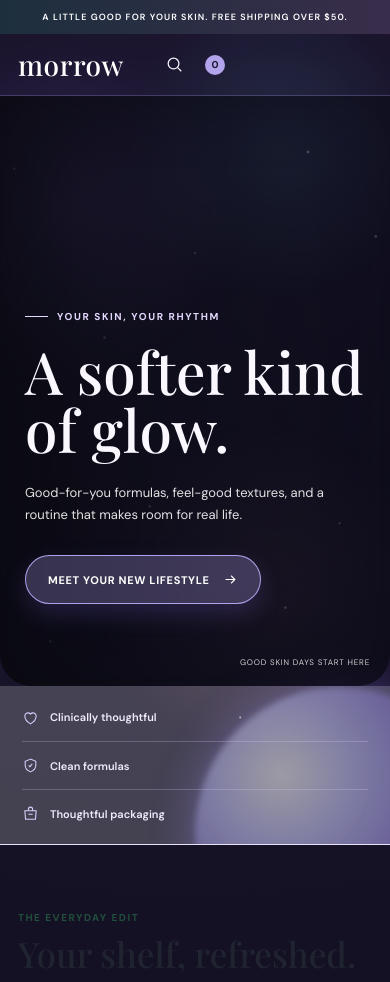
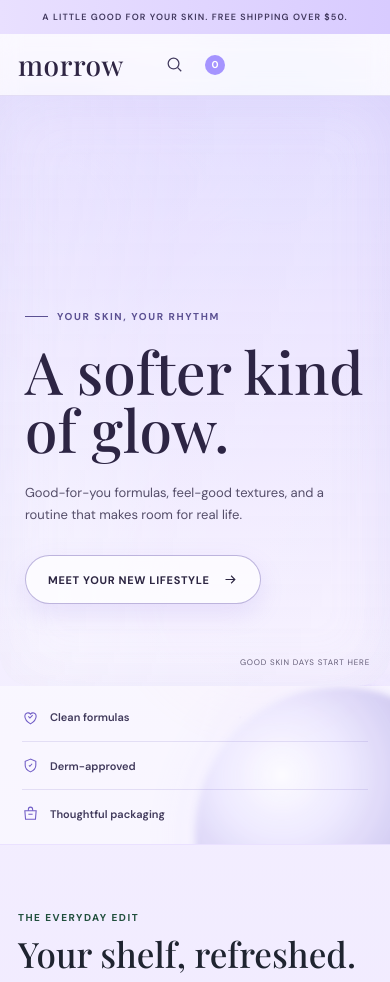
Before and after one commit to alaiya-h/quick-website, a plain HTML site: page index.html in a window 390 px wide. Shown: the top 982 px of the page. Drawn offline with nearby package versions, Linux system fonts and the light colour scheme.

Commit message:
feat: soften website background with a light purple palette

```diff
--- a/index.html
+++ b/index.html
@@ -24,6 +24,10 @@
       --lavender-deep: #b9a9ff;
       --coral: #ef6b50;
       --line: #eae1ff;
+      --bg-base: #f7f3ff;
+      --bg-soft: #efe9ff;
+      --bg-strong: #ddd1ff;
+      --hero-glow: rgba(181, 168, 255, 0.65);
       --serif: "Playfair Display", Georgia, serif;
       --sans: "DM Sans", sans-serif;
       --scroll-shift: 0px;
@@ -33,7 +37,7 @@
     html { scroll-behavior: smooth; }
     body {
       margin: 0;
-      background: radial-gradient(circle at top, #201a36 0%, #100d1c 43%, #090a12 100%);
+      background: linear-gradient(180deg, #f7f4ff 0%, #f1ebff 35%, #faf7ff 100%);
       color: var(--ink);
       font-family: var(--sans);
       -webkit-font-smoothing: antialiased;
@@ -49,6 +53,7 @@
       z-index: 0;
       pointer-events: none;
       overflow: hidden;
+      opacity: 0.9;
     }
     .space-layer {
       position: absolute;
@@ -59,29 +64,29 @@
     }
     .space-layer.nebula {
       background:
-        radial-gradient(circle at 20% 25%, rgba(150,130,255,0.28), transparent 24%),
-        radial-gradient(circle at 68% 18%, rgba(110,208,255,0.18), transparent 20%),
-        radial-gradient(circle at 65% 70%, rgba(255,162,197,0.15), transparent 26%);
-      filter: blur(10px);
+        radial-gradient(circle at 20% 25%, rgba(181,168,255,0.24), transparent 24%),
+        radial-gradient(circle at 68% 18%, rgba(143,211,255,0.14), transparent 20%),
+        radial-gradient(circle at 65% 70%, rgba(255,177,208,0.12), transparent 26%);
+      filter: blur(12px);
       transform: translateY(calc(var(--scroll-shift) * .25));
     }
     .space-layer.stars {
       background-image:
-        radial-gradient(2px 2px at 10% 20%, rgba(255,255,255,0.9), transparent),
-        radial-gradient(2px 2px at 30% 40%, rgba(196,214,255,0.8), transparent),
-        radial-gradient(1.5px 1.5px at 50% 30%, rgba(255,255,255,0.8), transparent),
-        radial-gradient(2px 2px at 75% 18%, rgba(255,255,255,0.9), transparent),
-        radial-gradient(1.5px 1.5px at 82% 62%, rgba(201,214,255,0.9), transparent),
-        radial-gradient(2px 2px at 90% 28%, rgba(255,255,255,0.8), transparent),
-        radial-gradient(2px 2px at 18% 76%, rgba(255,255,255,0.7), transparent),
-        radial-gradient(1.5px 1.5px at 60% 85%, rgba(255,255,255,0.9), transparent),
-        radial-gradient(2px 2px at 40% 60%, rgba(255,255,255,0.7), transparent),
-        radial-gradient(2px 2px at 70% 72%, rgba(255,255,255,0.8), transparent),
-        radial-gradient(2px 2px at 52% 52%, rgba(255,255,255,0.8), transparent),
-        radial-gradient(1.5px 1.5px at 15% 50%, rgba(255,255,255,0.8), transparent);
+        radial-gradient(2px 2px at 10% 20%, rgba(95,78,150,0.2), transparent),
+        radial-gradient(2px 2px at 30% 40%, rgba(142,127,209,0.22), transparent),
+        radial-gradient(1.5px 1.5px at 50% 30%, rgba(95,78,150,0.18), transparent),
+        radial-gradient(2px 2px at 75% 18%, rgba(142,127,209,0.14), transparent),
+        radial-gradient(1.5px 1.5px at 82% 62%, rgba(95,78,150,0.18), transparent),
+        radial-gradient(2px 2px at 90% 28%, rgba(142,127,209,0.18), transparent),
+        radial-gradient(2px 2px at 18% 76%, rgba(95,78,150,0.14), transparent),
+        radial-gradient(1.5px 1.5px at 60% 85%, rgba(142,127,209,0.16), transparent),
+        radial-gradient(2px 2px at 40% 60%, rgba(95,78,150,0.16), transparent),
+        radial-gradient(2px 2px at 70% 72%, rgba(142,127,209,0.16), transparent),
+        radial-gradient(2px 2px at 52% 52%, rgba(95,78,150,0.12), transparent),
+        radial-gradient(1.5px 1.5px at 15% 50%, rgba(142,127,209,0.16), transparent);
       background-repeat: repeat;
       background-size: 100% 100%;
-      opacity: 0.9;
+      opacity: 0.75;
       transform: translateY(calc(var(--scroll-shift) * 0.7));
     }
     .space-layer.planet {
@@ -89,9 +94,9 @@
       height: 52vw;
       max-height: 760px;
       border-radius: 50%;
-      background: radial-gradient(circle at 30% 30%, rgba(255,255,255,0.5), rgba(176,176,255,0.5) 25%, rgba(88,77,158,0.8) 44%, rgba(30,18,49,0.96) 70%);
+      background: radial-gradient(circle at 30% 30%, rgba(255,255,255,0.7), rgba(201,191,255,0.62) 23%, rgba(130,114,216,0.78) 48%, rgba(83,70,122,0.8) 70%);
       filter: blur(3px);
-      box-shadow: 0 0 50px rgba(142, 121, 255, 0.38);
+      box-shadow: 0 0 55px rgba(188, 171, 255, 0.28);
       transform: translateY(calc(var(--scroll-shift) * 0.35));
     }
 
@@ -101,8 +106,8 @@
       justify-content: center;
       min-height: 34px;
       padding: 7px 16px;
-      background: linear-gradient(90deg, #1d2f3d 0%, #392d4b 100%);
-      color: #fff;
+      background: linear-gradient(90deg, #e9e0ff 0%, #d8cbff 100%);
+      color: #41385e;
       text-align: center;
       font-size: 10px;
       font-weight: 600;
@@ -119,15 +124,15 @@
       align-items: center;
       min-height: 72px;
       padding: 0 5.5%;
-      background: rgba(13, 12, 20, 0.16);
+      background: rgba(255, 255, 255, 0.42);
       backdrop-filter: blur(10px);
-      border-bottom: 1px solid rgba(186, 169, 255, 0.24);
+      border-bottom: 1px solid rgba(131, 110, 196, 0.18);
     }
     .nav-links, .header-actions { display: flex; align-items: center; gap: 27px; }
-    .nav-links a, .header-actions button { font-size: 12px; font-weight: 500; color: #f7f3ff; }
+    .nav-links a, .header-actions button { font-size: 12px; font-weight: 500; color: #433b5f; }
     .nav-links a { transition: color .2s ease; }
-    .nav-links a:hover { color: #d8c8ff; }
-    .wordmark { font-family: var(--serif); font-size: 31px; line-height: 1; letter-spacing: .02em; color: #fff; }
+    .nav-links a:hover { color: #715dce; }
+    .wordmark { font-family: var(--serif); font-size: 31px; line-height: 1; letter-spacing: .02em; color: #2f2544; }
     .header-actions { justify-content: flex-end; gap: 18px; }
     .icon-button {
       display: inline-flex;
@@ -139,7 +144,7 @@
       border: 0;
       background: transparent;
       cursor: pointer;
-      color: #fff;
+      color: #433b5f;
     }
     .bag-trigger { font-size: 12px; }
     .bag-count {
@@ -148,8 +153,8 @@
       width: 20px;
       height: 20px;
       border-radius: 50%;
-      background: rgba(196, 179, 255, 0.9);
-      color: #1a1830;
+      background: rgba(155, 136, 255, 0.9);
+      color: #ffffff;
       font-size: 10px;
       font-weight: 700;
     }
@@ -158,14 +163,14 @@
       width: 0;
       padding: 7px 0;
       border: 0;
-      border-bottom: 1px solid rgba(255,255,255,0.8);
+      border-bottom: 1px solid rgba(67, 59, 95, 0.9);
       outline: 0;
       background: transparent;
-      color: #fff;
+      color: #2f2544;
       opacity: 0;
       transition: width .25s ease, opacity .25s ease;
     }
-    .search-wrap input::placeholder { color: rgba(255,255,255,0.7); }
+    .search-wrap input::placeholder { color: rgba(67, 59, 95, 0.7); }
     .search-wrap.is-open input { width: min(180px, 28vw); opacity: 1; }
     .mobile-menu { display: none; }
 
@@ -177,16 +182,16 @@
       min-height: clamp(490px, 58vw, 690px);
       overflow: hidden;
       isolation: isolate;
-      background: linear-gradient(90deg, rgba(13, 11, 22, 0.82), rgba(30, 21, 43, 0.44) 54%, rgba(30, 21, 43, 0.12));
-      color: #fff;
+      background: linear-gradient(120deg, rgba(193, 179, 255, 0.9) 0%, rgba(232, 226, 255, 0.9) 38%, rgba(255,255,255,0.82) 100%);
+      color: #2a2341;
       border-radius: 0 0 32px 32px;
-      box-shadow: inset 0 0 60px rgba(12, 12, 26, 0.55);
+      box-shadow: inset 0 0 60px rgba(165, 153, 234, 0.18);
     }
     .hero::before {
       position: absolute;
       z-index: -1;
       inset: 0;
-      background: linear-gradient(90deg, rgba(9, 9, 15, 0.7) 0%, rgba(12, 12, 22, 0.35) 45%, rgba(12, 12, 22, 0.08) 100%);
+      background: linear-gradient(90deg, rgba(255,255,255,0.24) 0%, rgba(255,255,255,0.08) 45%, rgba(255,255,255,0.04) 100%);
       content: "";
     }
     .hero-content { width: min(590px, 54%); margin-left: 10%; padding: 72px 0; animation: rise-in .7s ease both; }
@@ -199,11 +204,11 @@
       font-weight: 700;
       letter-spacing: .16em;
       text-transform: uppercase;
-      color: #e6d9ff;
+      color: #5b5092;
     }
     .eyebrow::before { width: 23px; height: 1px; background: currentColor; content: ""; }
-    .hero h1 { max-width: 570px; margin: 0; font-family: var(--serif); font-size: clamp(56px, 7.4vw, 100px); font-weight: 500; line-height: .99; color: #faf7ff; }
-    .hero-copy { max-width: 380px; margin: 23px 0 29px; color: rgba(255,255,255,.88); font-size: 14px; line-height: 1.7; }
+    .hero h1 { max-width: 570px; margin: 0; font-family: var(--serif); font-size: clamp(56px, 7.4vw, 100px); font-weight: 500; line-height: .99; color: #2d2544; }
+    .hero-copy { max-width: 380px; margin: 23px 0 29px; color: rgba(45, 37, 68, 0.8); font-size: 14px; line-height: 1.7; }
     .button-primary {
       display: inline-flex;
       align-items: center;
@@ -211,9 +216,9 @@
       gap: 13px;
       min-height: 49px;
       padding: 0 22px;
-      border: 1px solid rgba(191, 175, 255, 0.9);
-      background: rgba(191, 175, 255, 0.25);
-      color: #fff;
+      border: 1px solid rgba(111, 94, 180, 0.45);
+      background: rgba(255, 255, 255, 0.7);
+      color: #2c2542;
       font-size: 11px;
       font-weight: 700;
       letter-spacing: .06em;
@@ -221,17 +226,17 @@
       cursor: pointer;
       border-radius: 999px;
       transition: background .2s ease, border-color .2s ease, transform .2s ease, box-shadow .2s ease;
-      box-shadow: 0 10px 25px rgba(145, 120, 255, 0.18);
+      box-shadow: 0 10px 25px rgba(147, 125, 231, 0.16);
       backdrop-filter: blur(8px);
     }
-    .button-primary:hover { transform: translateY(-2px); border-color: #d7caff; background: rgba(191, 175, 255, 0.38); box-shadow: 0 14px 28px rgba(141, 120, 255, 0.22); }
+    .button-primary:hover { transform: translateY(-2px); border-color: rgba(103, 90, 176, 0.8); background: rgba(255, 255, 255, 0.9); box-shadow: 0 14px 28px rgba(147, 125, 231, 0.2); }
     .button-primary svg { width: 15px; height: 15px; }
-    .hero-note { position: absolute; right: 5.5%; bottom: 32px; font-size: 10px; letter-spacing: .1em; text-transform: uppercase; color: rgba(255,255,255,0.8); }
+    .hero-note { position: absolute; right: 5.5%; bottom: 32px; font-size: 10px; letter-spacing: .1em; text-transform: uppercase; color: rgba(45, 37, 68, 0.72); }
 
-    .values { display: grid; grid-template-columns: repeat(3, 1fr); border-bottom: 1px solid var(--line); background: rgba(255,255,255,0.2); position: relative; z-index: 1; }
-    .value-item { display: flex; align-items: center; justify-content: center; gap: 11px; min-height: 76px; padding: 12px; font-size: 11px; font-weight: 600; color: #f0ebff; }
-    .value-item + .value-item { border-left: 1px solid rgba(217,208,255,0.25); }
-    .value-item svg { width: 17px; height: 17px; color: #d9d0ff; }
+    .values { display: grid; grid-template-columns: repeat(3, 1fr); border-bottom: 1px solid var(--line); background: rgba(255,255,255,0.48); position: relative; z-index: 1; }
+    .value-item { display: flex; align-items: center; justify-content: center; gap: 11px; min-height: 76px; padding: 12px; font-size: 11px; font-weight: 600; color: #413a5c; }
+    .value-item + .value-item { border-left: 1px solid rgba(130, 112, 199, 0.18); }
+    .value-item svg { width: 17px; height: 17px; color: #705cc6; }
 
     .shop-section { padding: 91px 7% 105px; position: relative; z-index: 1; }
     .section-heading { display: flex; align-items: end; justify-content: space-between; gap: 24px; margin-bottom: 33px; }
@@ -260,7 +265,7 @@
     .product-image-wrap { position: relative; overflow: hidden; aspect-ratio: 4 / 5; background: #e8e9e2; border-radius: 22px 22px 0 0; }
     .product-image { width: 100%; height: 100%; object-fit: cover; transition: transform .5s cubic-bezier(.2,.7,.2,1); }
     .product-card:hover .product-image { transform: scale(1.045); }
-    .product-tag { position: absolute; top: 12px; left: 12px; padding: 7px 9px; background: var(--lavender); font-size: 9px; font-weight: 700; letter-spacing: .06em; text-transform: uppercase; border-radius: 999px; }
+    .product-tag { position: absolute; top: 12px; left: 12px; padding: 7px 9px; background: var(--lavender); font-size: 9px; font-weight: 700; letter-spacing: .06em; text-transform: uppercase; border-radius: 999px; color: #2a2242; }
     .favorite-button {
       position: absolute;
       top: 9px;
@@ -284,23 +289,23 @@
     .product-title { margin: 0; font-size: 13px; font-weight: 600; line-height: 1.4; }
     .product-price { flex: 0 0 auto; font-size: 12px; font-weight: 600; }
     .product-detail { margin: 5px 0 11px; color: var(--muted); font-size: 10px; line-height: 1.5; }
-    .add-button { display: flex; align-items: center; justify-content: space-between; width: 100%; min-height: 38px; padding: 0 11px; border: 1px solid #d9ddd5; background: transparent; font-size: 11px; font-weight: 600; letter-spacing: .03em; cursor: pointer; border-radius: 999px; transition: border-color .2s ease, background .2s ease, color .2s ease, transform .2s ease; }
+    .add-button { display: flex; align-items: center; justify-content: space-between; width: 100%; min-height: 38px; padding: 0 11px; border: 1px solid #d9ddd5; background: transparent; font-size: 10px; font-weight: 700; letter-spacing: .08em; text-transform: uppercase; cursor: pointer; border-radius: 999px; transition: border-color .2s ease, background .2s ease, color .2s ease, transform .2s ease; }
     .add-button:hover { border-color: var(--green); background: var(--green); color: #fff; transform: translateY(-1px); }
     .add-button svg { width: 14px; height: 14px; }
     .empty-state { grid-column: 1 / -1; padding: 65px 15px; color: var(--muted); text-align: center; }
 
-    .newsletter { display: grid; grid-template-columns: 1fr auto; align-items: center; gap: 35px; padding: 51px 9%; background: linear-gradient(135deg, rgba(128,111,200,0.92), rgba(209,199,255,0.9)); color: var(--green-dark); border-radius: 28px 28px 0 0; position: relative; z-index: 1; }
+    .newsletter { display: grid; grid-template-columns: 1fr auto; align-items: center; gap: 35px; padding: 51px 9%; background: linear-gradient(135deg, rgba(214, 200, 255, 0.94), rgba(242, 237, 255, 0.9)); color: #2a2341; }
     .newsletter h2 { margin: 0 0 8px; font-family: var(--serif); font-size: 34px; font-weight: 500; }
-    .newsletter p { margin: 0; color: rgba(24,59,46,.72); font-size: 11px; }
-    .newsletter-form { display: flex; width: min(380px, 38vw); border-bottom: 1px solid rgba(24,59,46,.4); border-radius: 999px; }
+    .newsletter p { margin: 0; color: rgba(42,35,65,.72); font-size: 11px; }
+    .newsletter-form { display: flex; width: min(380px, 38vw); border-bottom: 1px solid rgba(42,35,65,.4); border-radius: 999px; }
     .newsletter-form input { flex: 1; min-width: 0; padding: 12px 14px; border: 0; outline: 0; background: transparent; color: var(--green-dark); font-size: 11px; border-radius: 999px; }
-    .newsletter-form input::placeholder { color: rgba(24,59,46,.7); }
+    .newsletter-form input::placeholder { color: rgba(42,35,65,.7); }
     .newsletter-form button { padding: 0 3px 0 13px; border: 0; background: transparent; color: var(--green-dark); font-size: 10px; font-weight: 700; letter-spacing: .07em; text-transform: uppercase; cursor: pointer; }
     .site-footer { display: flex; align-items: center; justify-content: space-between; gap: 20px; padding: 27px 7%; color: var(--muted); font-size: 10px; position: relative; z-index: 1; }
     .footer-brand { color: var(--ink); font-family: var(--serif); font-size: 22px; }
     .footer-links { display: flex; gap: 19px; }
 
-    .bag-dialog { position: fixed; inset: 0 0 0 auto; width: min(440px, 100%); max-width: none; height: 100dvh; max-height: none; margin: 0; padding: 26px; border: 0; background: rgba(245,241,255,0.96); color: var(--ink); box-shadow: -10px 0 35px rgba(62, 48, 73, 0.15); border-radius: 26px 0 0 26px; }
+    .bag-dialog { position: fixed; inset: 0 0 0 auto; width: min(440px, 100%); max-width: none; height: 100dvh; max-height: none; margin: 0; padding: 26px; border: 0; background: rgba(247,243,255,.98); color: var(--ink); box-shadow: -18px 0 42px rgba(58,42,88,.14); }
     .bag-dialog[open] { animation: slide-in .25s ease both; }
     .bag-dialog::backdrop { background: rgba(17, 29, 23, .42); }
     .bag-header { display: flex; align-items: center; justify-content: space-between; padding-bottom: 19px; border-bottom: 1px solid var(--line); }
@@ -317,7 +322,7 @@
     .bag-footer { position: absolute; right: 26px; bottom: 26px; left: 26px; }
     .bag-subtotal { display: flex; justify-content: space-between; padding: 16px 0; border-top: 1px solid var(--line); font-size: 12px; font-weight: 600; }
     .checkout-button { width: 100%; min-height: 49px; border: 0; background: var(--green); color: #fff; font-size: 11px; font-weight: 700; letter-spacing: .08em; text-transform: uppercase; cursor: pointer; border-radius: 999px; }
-    .toast { position: fixed; z-index: 5; right: 22px; bottom: 22px; padding: 13px 17px; background: var(--ink); color: #fff; font-size: 11px; opacity: 0; pointer-events: none; transform: translateY(8px); transition: opacity .2s ease, transform .2s ease; border-radius: 999px; }
+    .toast { position: fixed; z-index: 5; right: 22px; bottom: 22px; padding: 13px 17px; background: var(--ink); color: #fff; font-size: 11px; opacity: 0; pointer-events: none; transform: translateY(8px); transition: opacity .2s ease, transform .2s ease; border-radius: 12px; }
     .toast.is-visible { opacity: 1; transform: translateY(0); }
 
     @keyframes rise-in { from { opacity: 0; transform: translateY(13px); } to { opacity: 1; transform: translateY(0); } }
@@ -339,14 +344,14 @@
       .header-actions { gap: 13px; }
       .search-wrap.is-open input { width: min(120px, 33vw); }
       .bag-trigger span:first-of-type { display: none; }
-      .hero { min-height: 590px; align-items: end; background: linear-gradient(180deg, rgba(8,9,18,0.46), rgba(8,9,18,0.62)); }
+      .hero { min-height: 590px; align-items: end; background: linear-gradient(180deg, rgba(223,215,255,0.8), rgba(247,243,255,0.9)); }
       .hero-content { width: auto; margin: 0; padding: 60px 25px 82px; }
       .hero h1 { max-width: 400px; font-size: clamp(57px, 15vw, 82px); }
       .hero-copy { max-width: 330px; font-size: 13px; }
       .hero-note { right: 20px; bottom: 19px; font-size: 8px; }
       .values { grid-template-columns: 1fr; padding: 7px 22px; }
       .value-item { justify-content: flex-start; min-height: 48px; padding: 8px 0; }
-      .value-item + .value-item { border-top: 1px solid rgba(217,208,255,0.25); border-left: 0; }
+      .value-item + .value-item { border-top: 1px solid rgba(130, 112, 199, 0.18); border-left: 0; }
       .shop-section { padding: 66px 18px 74px; }
       .section-heading { display: block; margin-bottom: 25px; }
       .section-description { margin-top: 12px; }
@@ -414,8 +419,8 @@
     </section>
 
     <section class="values" aria-label="Our commitments">
-      <div class="value-item"><svg viewBox="0 0 24 24" fill="none" stroke="currentColor" stroke-width="1.5" aria-hidden="true"><path d="M12 21s-8-4.4-8-11a4.5 4.5 0 0 1 8-2.8A4.5 4.5 0 0 1 20 10c0 6.6-8 11-8 11Z"/></svg><span>Clinically thoughtful</span></div>
-      <div class="value-item"><svg viewBox="0 0 24 24" fill="none" stroke="currentColor" stroke-width="1.5" aria-hidden="true"><path d="M12 3 4.5 6v5.5c0 4.4 3.2 7.6 7.5 9.5 4.3-1.9 7.5-5.1 7.5-9.5V6L12 3Z"/><path d="m9.5 12 1.7 1.7 3.3-3.9"/></svg><span>Clean formulas</span></div>
+      <div class="value-item"><svg viewBox="0 0 24 24" fill="none" stroke="currentColor" stroke-width="1.5" aria-hidden="true"><path d="M12 21s-8-4.4-8-11a4.5 4.5 0 0 1 8-2.8A4.5 4.5 0 0 1 20 10c0 6.6-8 11-8 11Z"/><path d="M9 10.5 11.2 12.8 15 8.7"/></svg><span>Clean formulas</span></div>
+      <div class="value-item"><svg viewBox="0 0 24 24" fill="none" stroke="currentColor" stroke-width="1.5" aria-hidden="true"><path d="M12 3 4.5 6v5.5c0 4.4 3.2 7.6 7.5 9.5 4.3-1.9 7.5-5.1 7.5-9.5V6L12 3Z"/><path d="m9.8 11.8 1.3 1.3 3.2-3.6"/></svg><span>Derm-approved</span></div>
       <div class="value-item"><svg viewBox="0 0 24 24" fill="none" stroke="currentColor" stroke-width="1.5" aria-hidden="true"><path d="M4 8h16l-1 12H5L4 8Z"/><path d="M9 8V6a3 3 0 0 1 6 0v2M9 13h6"/></svg><span>Thoughtful packaging</span></div>
     </section>
 
@@ -456,7 +461,7 @@
   <dialog class="bag-dialog" id="bagDialog" aria-labelledby="bagTitle">
     <div class="bag-header">
       <h2 id="bagTitle">Your bag <span id="bagTitleCount">(0)</span></h2>
-      <button class="close-button" id="closeBag" type="button" aria-label="Close shopping bag"><svg viewBox="0 0 24 24" fill="none" stroke="currentColor" stroke-width="1.6" aria-hidden="true"><path d="M5 5l14 14M19 5 5 19"/></svg></button>
+      <button class="close-button" id="closeBag" type="button" aria-label="Close shopping bag"><svg viewBox="0 0 24 24" fill="none" stroke="currentColor" stroke-width="1.6" aria-hidden="true"><path d="M6 6l12 12M18 6 6 18"/></svg></button>
     </div>
     <div class="bag-items" id="bagItems"></div>
     <div class="bag-footer"><div class="bag-subtotal"><span>Subtotal</span><span id="bagSubtotal">$0.00</span></div><button class="checkout-button" id="checkoutButton" type="button">Continue to checkout</button></div>
@@ -465,13 +470,13 @@
 
   <script>
     const products = [
-      { id: "cloud-cleanser", name: "Cloud Nine Cleanser", category: "Skincare", type: "skincare", detail: "A soft reset for all skin types", price: 24, tag: "Best seller", image: "photo-1608248543803-ba4f8c70ae0b" },
+      { id: "cloud-cleanser", name: "Cloud Nine Cleanser", category: "Skincare", type: "skincare", detail: "A soft reset for all skin types", price: 24, tag: "Best seller", image: "photo-16082485[...].com" },
       { id: "daily-dew", name: "Daily Dew Serum", category: "Skincare", type: "skincare", detail: "Hydration that feels like nothing", price: 38, tag: "New", image: "photo-1522335789203-aabd1fc54bc9" },
       { id: "soft-focus", name: "Soft Focus Tint", category: "Makeup", type: "makeup", detail: "Your skin, just a little more you", price: 32, tag: "Fan favorite", image: "photo-1524504388940-b1c1722653e1" },
-      { id: "sun-day", name: "Sun Day SPF 30", category: "Skincare", type: "skincare", detail: "Everyday protection, zero fuss", price: 29, tag: "Daily essential", image: "photo-1515377905703-c4788e51af15" },
+      { id: "sun-day", name: "Sun Day SPF 30", category: "Skincare", type: "skincare", detail: "Everyday protection, zero fuss", price: 29, tag: "Daily essential", image: "photo-1515377905703-cfc1e72c9a84" },
       { id: "lip-tint", name: "Little Kiss Lip Tint", category: "Makeup", type: "makeup", detail: "A soft wash of just-bitten color", price: 18, tag: "", image: "photo-1522335789203-aabd1fc54bc9" },
       { id: "body-cloud", name: "Body Cloud Cream", category: "Body", type: "body", detail: "A long drink for thirsty skin", price: 34, tag: "", image: "photo-1522335789203-aabd1fc54bc9" },
-      { id: "night-shift", name: "Night Shift Oil", category: "Skincare", type: "skincare", detail: "A slow-down ritual in a bottle", price: 42, tag: "Night ritual", image: "photo-1515377905703-c4788e51af15" },
+      { id: "night-shift", name: "Night Shift Oil", category: "Skincare", type: "skincare", detail: "A slow-down ritual in a bottle", price: 42, tag: "Night ritual", image: "photo-1515377905703-cfc1e72c9a84" },
       { id: "cheeky", name: "Cheeky Cream Blush", category: "Makeup", type: "makeup", detail: "A little color goes a long way", price: 22, tag: "", image: "photo-1524504388940-b1c1722653e1" }
     ];
 
@@ -523,7 +528,7 @@
             <p class="product-category">${product.category}</p>
             <div class="product-title-row"><h3 class="product-title">${product.name}</h3><span class="product-price">${formatPrice(product.price)}</span></div>
             <p class="product-detail">${product.detail}</p>
-            <button class="add-button" type="button" data-add="${product.id}"><span>Add to bag</span><svg viewBox="0 0 24 24" fill="none" stroke="currentColor" stroke-width="1.5" aria-hidden="true"><path d="M5 12h14M12 5l7 7-7 7"/></svg></button>
+            <button class="add-button" type="button" data-add="${product.id}"><span>Add to bag</span><svg viewBox="0 0 24 24" fill="none" stroke="currentColor" stroke-width="1.5" aria-hidden="true"><path d="M5 12h14M13 5l7 7-7 7"/></svg></button>
           </div>
         </article>
       `).join("");
@@ -539,7 +544,7 @@
       document.querySelector("#bagSubtotal").textContent = formatPrice(subtotal);
       bagItems.innerHTML = entries.length ? entries.map(([id, quantity]) => {
         const product = products.find((item) => item.id === id);
-        return `<article class="bag-item"><img src="https://images.unsplash.com/${product.image}?auto=format&fit=crop&w=160&q=70" alt=""><div><h3>${product.name}</h3><p>Qty ${quantity}</p></div><div class="bag-item-price">${formatPrice(product.price * quantity)}</div></article>`;
+        return `<article class="bag-item"><img src="https://images.unsplash.com/${product.image}?auto=format&fit=crop&w=160&q=70" alt=""><div><h3>${product.name}</h3><p>Qty ${quantity}</p></div><span class="bag-item-price">${formatPrice(product.price * quantity)}</span></article>`;
       }).join("") : '<p class="bag-empty">Your bag is taking a little breather.</p>';
     }
 
```
